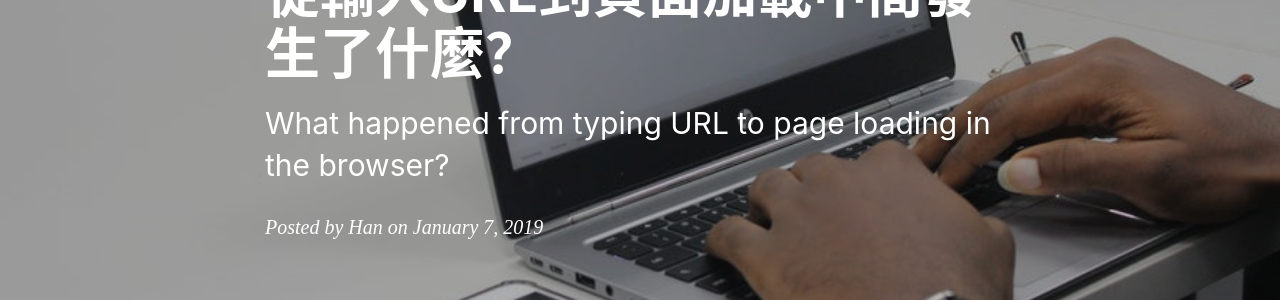
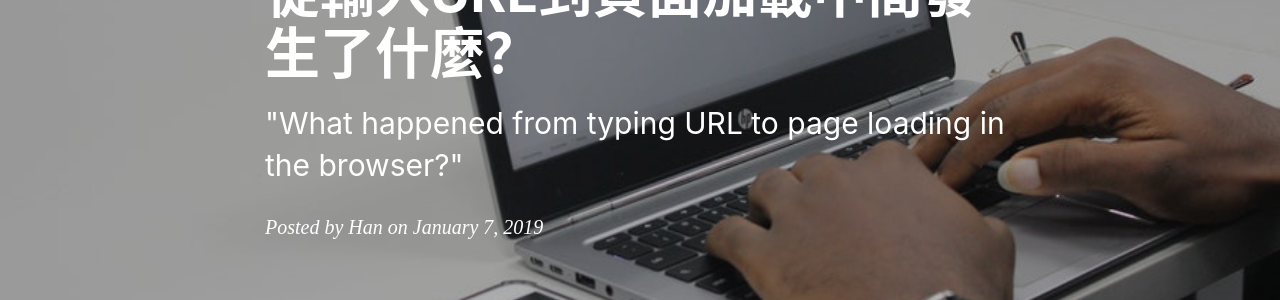
Before and after one commit to elinyuhanwu/elinyuhanwu.github.io, a Jekyll site: the page built from _posts/2019-01-07-frontendURL.md, in a window 1280 px wide. Shown: the part 237-537 px from the top of the page. Built offline with Jekyll 4.4.1, drawn with Linux system fonts in a browser that asks for light colours; nearby versions of some CDN libraries; comment, search, counter and statistics services are not loaded.

```diff
--- a/_posts/2019-01-07-frontendURL.md
+++ b/_posts/2019-01-07-frontendURL.md
@@ -1,7 +1,7 @@
 ---
 layout: post
 title: "從輸入URL到頁面加載中間發生了什麼？"
-subtitle: "What happened from typing URL to page loading in the browser?"
+subtitle: "\"What happened from typing URL to page loading in the browser?\""
 author: "Han"
 header-img: "/img/post-bg-frontendURL.jpeg"
 header-mask: 0.3
```
Also changed, not shown: img/about-bg-walle.jpg (deleted), img/about-bg.jpg (deleted), img/home-bg-art.jpg (deleted), img/home-bg-geek.jpg (deleted), img/home-bg-o.jpg (deleted), img/home-bg.jpg (deleted).
